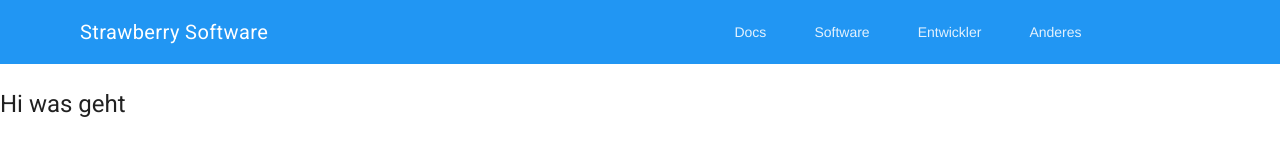
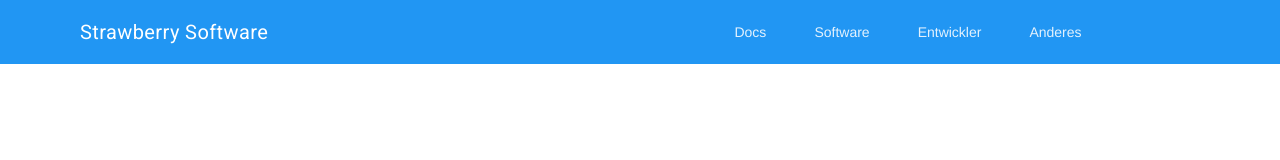
Before and after one commit to Strawberry-Software-Industries/strawberry-software-industries.github.io, a plain HTML site: page de/index.html in a window 1280 px wide. Drawn offline with nearby package versions, Linux system fonts and the light colour scheme.

Commit message:
Add files via upload

```diff
--- a/de/index.html
+++ b/de/index.html
@@ -51,8 +51,6 @@
         <main class="mdl-layout__content">
             <div class="page-content">
 
-                <h4>Hi was geht</h4>
-
             </div>
         </main>
     </div>
```
